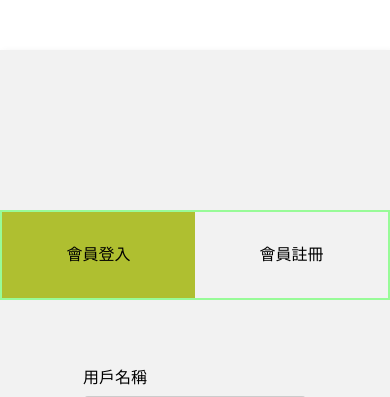
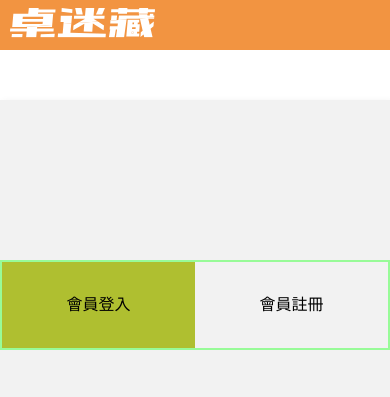
Before and after one commit to illumyST/JOYO_teamProject_G3, a PHP site: page /register.html in a window 390 px wide. Shown: the top 397 px of the page. Run offline with PHP 8.4, Linux system fonts and the light colour scheme; style sheets or scripts are compiled from the project's sources; some libraries are stand-ins or nearby versions.

Commit message:
header display none 移除

```diff
--- a/register.html
+++ b/register.html
@@ -6,6 +6,7 @@
   <meta name="viewport" content="width=device-width, initial-scale=1.0">
   <title>register</title>
   <link rel="stylesheet" href="/css/style.css">
+  <script src="https://kit.fontawesome.com/56b7867370.js" crossorigin="anonymous"></script>
 </head>
 <body>
   <header>
--- a/sass/page/_forgetPasswordRedirect.scss
+++ b/sass/page/_forgetPasswordRedirect.scss
@@ -44,9 +44,6 @@
 }
 
 @media screen and (max-width:414px){
-  header{
-    display: none;
-}
 .wrapper{
     align-items: center;
     width: 100%;
--- a/sass/page/_mailCheckRedirect.scss
+++ b/sass/page/_mailCheckRedirect.scss
@@ -44,9 +44,6 @@
 }
 
 @media screen and (max-width:414px){
-  header{
-    display: none;
-}
 .wrapper{
     align-items: center;
     width: 100%;
--- a/sass/page/_registerRedirect.scss
+++ b/sass/page/_registerRedirect.scss
@@ -44,9 +44,6 @@
 }
 
 @media screen and (max-width:414px){
-  header{
-    display: none;
-}
 .wrapper{
     align-items: center;
     width: 100%;
```
